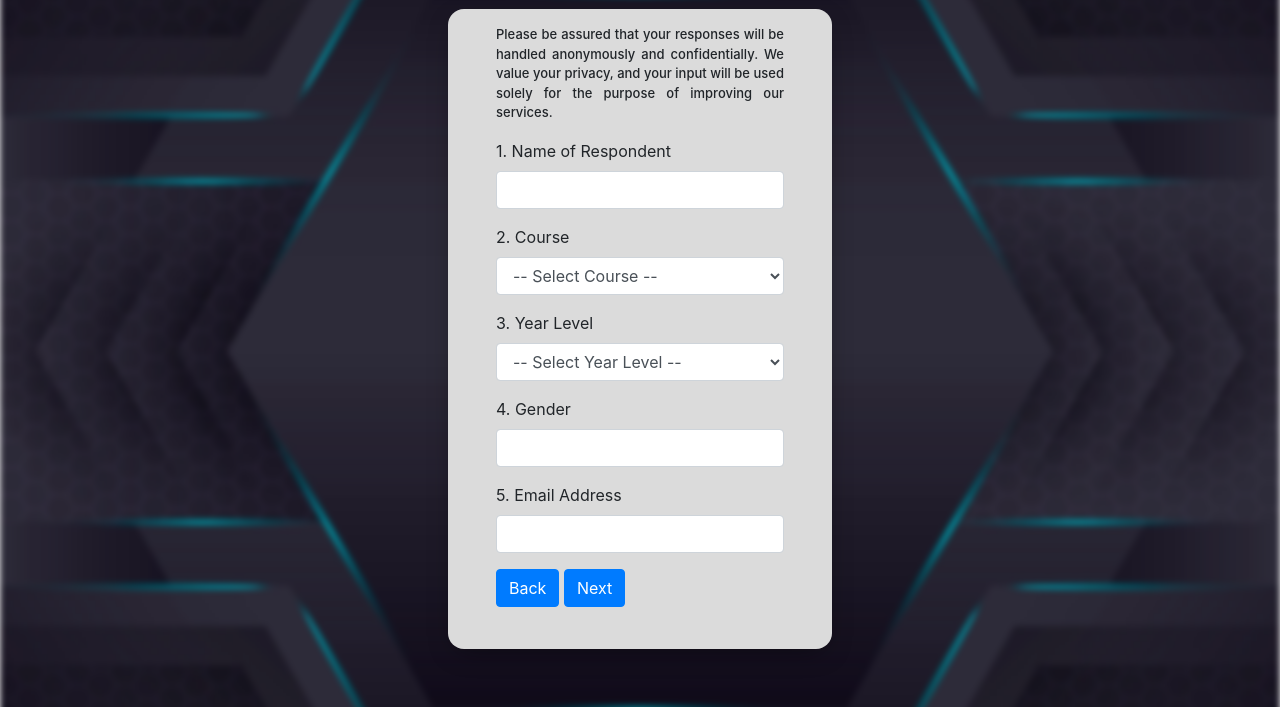
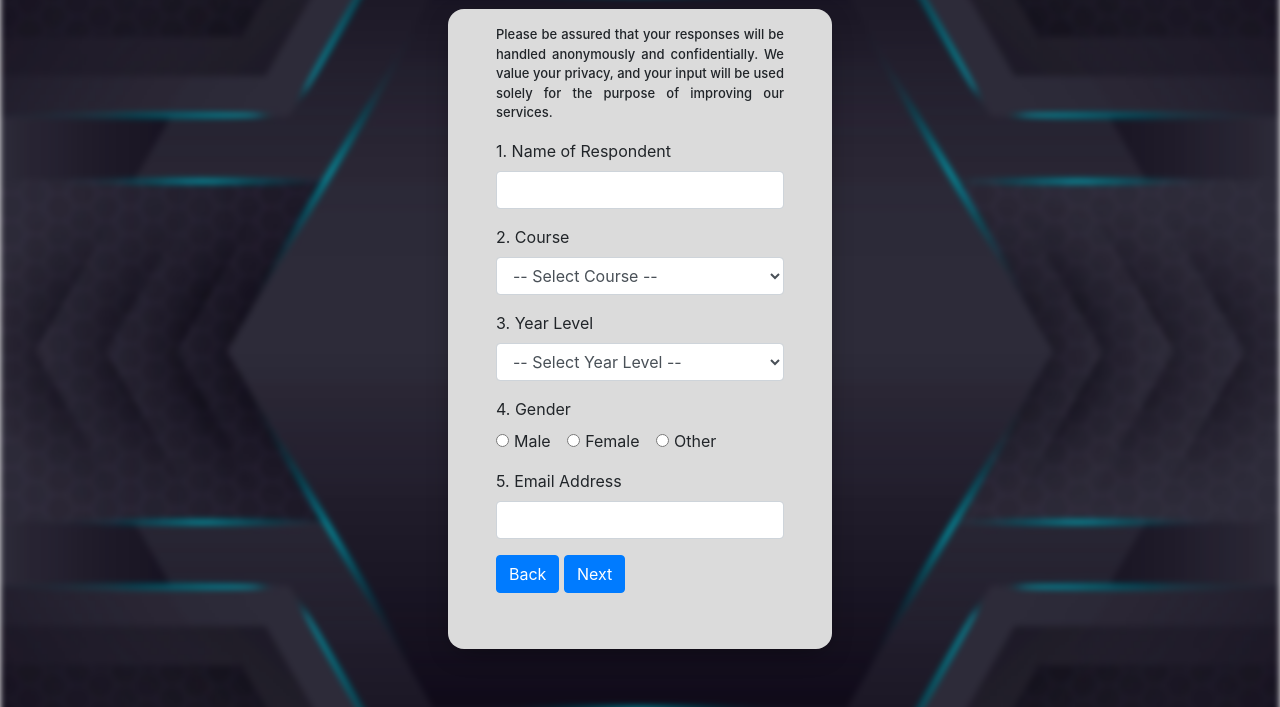
Before and after one commit to ricckimislang/SEAITSS, a PHP site: page /form.php in a window 1280 px wide. Shown: the part 49-756 px from the top of the page. Run offline with PHP 8.4, Linux system fonts and the light colour scheme.

Commit message:
radio button

```diff
--- a/form.php
+++ b/form.php
@@ -1,11 +1,12 @@
 <?php include 'includes/header.php'; ?>
 <link rel="stylesheet" href="css/form.css">
+<script src="https://code.jquery.com/jquery-3.6.0.min.js"></script> <!-- Include jQuery -->
 <div class="container mt-5">
     <div class="row justify-content-center">
         <form>
             <div class="e-card">
                 <div class="form-container">
-                    <p class="instruction" >Please be assured that your responses will be handled anonymously and confidentially. We value
+                    <p class="instruction">Please be assured that your responses will be handled anonymously and confidentially. We value
                         your privacy, and your input will be used solely for the purpose of improving our services.</p>
                     <div class="form-group">
                         <label for="name">1. Name of Respondent</label>
@@ -24,28 +25,56 @@
                         <label for="year-level">3. Year Level</label>
                         <select class="form-control" id="year-level" name="year-level" required>
                             <option value="">-- Select Year Level --</option>
-                            <option value="1">1</option>
-                            <option value="2">2</option>
-                            <option value="3">3</option>
-                            <option value="4">4</option>
+                            <option value="1">1st Year</option>
+                            <option value="2">2nd Year</option>
+                            <option value="3">3rd Year</option>
+                            <option value="4">4th Year</option>
                         </select>
                     </div>
                     <div class="form-group">
-                        <label for="gender">4. Gender</label>
-                        <input type="text" class="form-control" id="gender" name="gender" required>
+                        <label for="gender">4. Gender</label><br>
+                        <div class="form-check form-check-inline">
+                            <input class="form-check-input" type="radio" name="gender" id="male" value="Male" required>
+                            <label class="form-check-label" for="male">Male</label>
+                        </div>
+                        <div class="form-check form-check-inline">
+                            <input class="form-check-input" type="radio" name="gender" id="female" value="Female" required>
+                            <label class="form-check-label" for="female">Female</label>
+                        </div>
+                        <div class="form-check form-check-inline">
+                            <input class="form-check-input" type="radio" name="gender" id="other" value="Other" required>
+                            <label class="form-check-label" for="other">Other</label>
+                        </div>
+                        <div id="other-gender" style="display: none;">
+                            <input type="text" class="form-control" id="other-gender-txt" name="other-gender" placeholder="Please specify">
+                        </div>
                     </div>
+                    <script>
+                        $(document).ready(function() {
+                            // Show the text field when "Other" is clicked
+                            $('input[name="gender"]').change(function() {
+                                if ($('#other').is(':checked')) {
+                                    $('#other-gender').show();
+                                } else {
+                                    $('#other-gender').hide();
+                                }
+                            });
+                        });
+                    </script>
                     <div class="form-group">
                         <label for="email">5. Email Address</label>
                         <input type="text" class="form-control" id="email" name="email" required>
                     </div>
                     <div class="form-group">
                         <button type="submit" class="btn btn-primary">Back</button>
-                       <a href="survey.php"> <button type="button" class="btn btn-primary">Next</button></a>
+                        <a href="survey.php"><button type="button" class="btn btn-primary">Next</button></a>
                     </div>
                 </div>
             </div>
         </form>
-
     </div>
 </div>
 <?php include 'includes/footer.php'; ?>
+
+
+<script src="https://code.jquery.com/jquery-3.6.0.min.js"></script>
```
